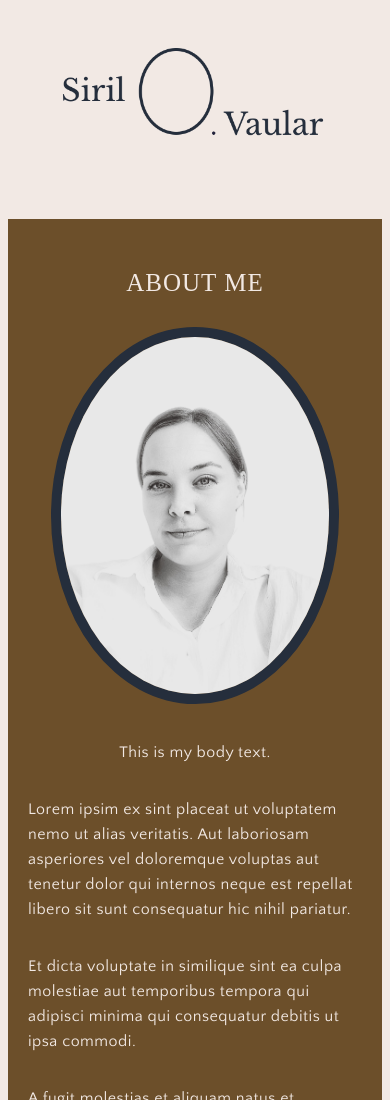
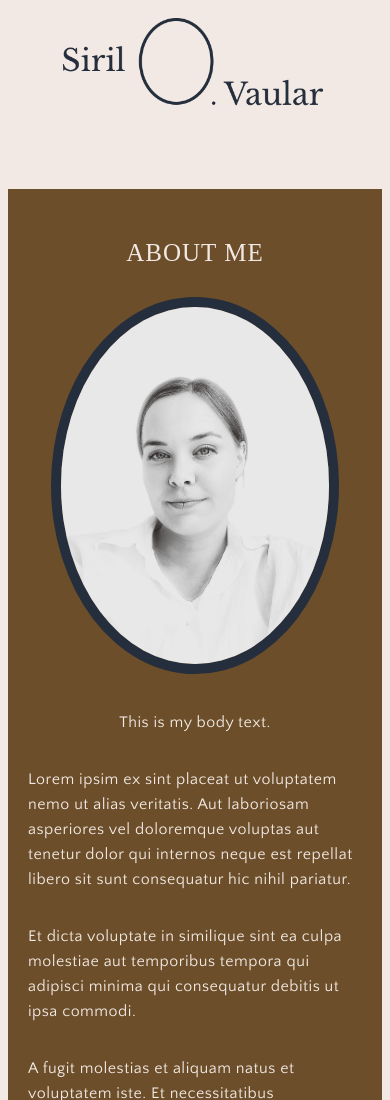
Before and after one commit to Sirvau/portfolio, a plain HTML site: page index.html in a window 390 px wide. Shown: the top 1100 px of the page. Drawn offline with Linux system fonts and the light colour scheme; a web font is replaced by a local one.

Commit message:
Mobile view adjustments

```diff
--- a/css/index.css
+++ b/css/index.css
@@ -3,7 +3,7 @@ header {
   justify-content: center;
   align-items: center;
   margin-bottom: auto;
-  padding: 40px 20px 70px;
+  padding: 10px 20px 70px;
 }
 
 .wrapper {
```
